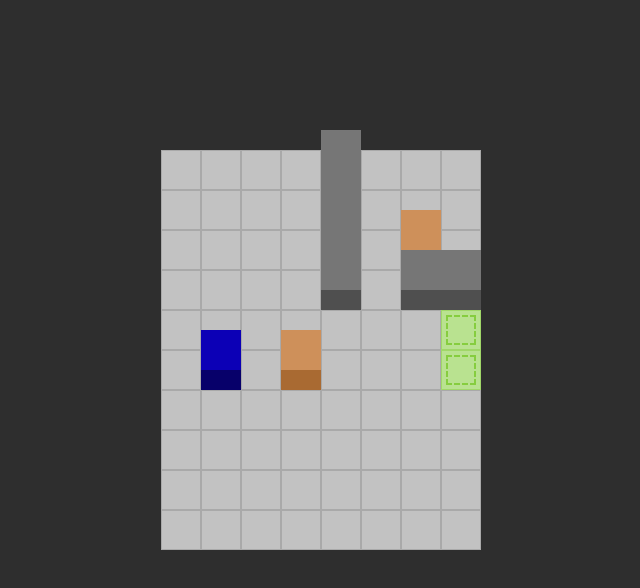
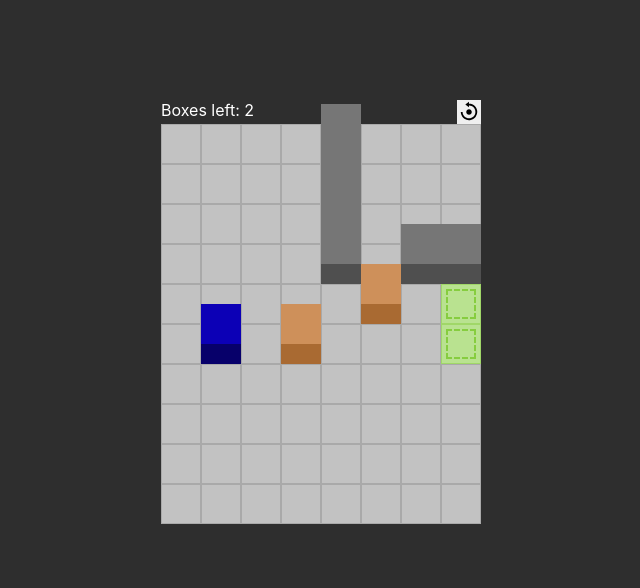
Before and after one commit to filip89/sokoban, a React (Create React App) app: page / in a window 1280 px wide. Shown: the top 588 px of the page, without its empty margins (319-959 px from the left). Built offline with nearby package versions, Linux system fonts and the light colour scheme.

Commit message:
refactor game component, add reset btn, game status

```diff
--- a/package.json
+++ b/package.json
@@ -13,6 +13,7 @@
     "node-sass": "^4.14.1",
     "react": "^17.0.1",
     "react-dom": "^17.0.1",
+    "react-icons": "^4.2.0",
     "react-scripts": "4.0.3",
     "typescript": "^4.2.3",
     "web-vitals": "^1.1.0"
--- a/src/App.tsx
+++ b/src/App.tsx
@@ -6,9 +6,9 @@ import { MapTemplate } from './components/Map';
 const defaultMapTemplate: string[][] = [
     ['g', 'g', 'g', 'g', 'o', 'g', 'g', 'g'],
     ['g', 'g', 'g', 'g', 'o', 'g', 'g', 'g'],
-    ['g', 'g', 'g', 'g', 'o', 'g', 'b', 'g'],
+    ['g', 'g', 'g', 'g', 'o', 'g', 'g', 'g'],
     ['g', 'g', 'g', 'g', 'o', 'g', 'o', 'o'],
-    ['g', 'g', 'g', 'g', 'g', 'g', 'g', 'd'],
+    ['g', 'g', 'g', 'g', 'g', 'b', 'g', 'd'],
     ['g', 'p', 'g', 'b', 'g', 'g', 'g', 'd'],
     ['g', 'g', 'g', 'g', 'g', 'g', 'g', 'g'],
     ['g', 'g', 'g', 'g', 'g', 'g', 'g', 'g'],
--- a/src/components/Game.scss
+++ b/src/components/Game.scss
@@ -1,18 +1,44 @@
 @import '../styles/global';
 
 .game-wrapper {
-    // perspective: 500px;
+    display: flex;
+    justify-content: center;
+    padding-top: 100px;
 }
 
+.game-status {
+    display: flex;
+    justify-content: space-between;
+}
+
+.reset-btn {
+    $color: rgb(239, 239, 239);
+    $size: 24px;
+    width: $size;
+    height: $size;
+    border: 0;
+    padding: 0;
+    outline: none;
+    cursor: pointer;
+    background-color: $color;
+
+    &:hover {
+        background-color: darken($color, 10%);
+    }
+}
+
+// TODO add perspective?
 .game {
     position: relative;
     display: table;
-    margin: 150px auto;
-    // transform: rotateX(10deg);
 }
 
 .movable-wrapper {
     position: absolute;
     display: inline-block;
     transition: 0.25s left linear, 0.25s top linear;
+
+    &--no-transition {
+        transition: none;
+    }
 }
--- a/src/components/Game.tsx
+++ b/src/components/Game.tsx
@@ -1,28 +1,43 @@
-import { useEffect, useLayoutEffect, useMemo, useRef, useState } from 'react';
+import { useCallback, useEffect, useLayoutEffect, useMemo, useRef, useState } from 'react';
 import useInput from '../hooks/useInput';
 import useLoop from '../hooks/useLoop';
 import Box from '../models/Box';
 import { Position } from '../models/Position';
-import * as positionScanner from '../services/MapTemplateEntities';
+import * as mapScanner from '../services/MapTemplateScanner';
 import { getMovementFromInputKey } from '../services/InputService';
 import './Game.scss';
 import Map, { MapTemplate } from './Map';
 import BlockGfx from './BlockGfx';
+import { BiReset } from 'react-icons/bi';
 
 export interface GameProps {
     mapTemplate: MapTemplate;
 }
 
 const Game: React.FC<GameProps> = ({ mapTemplate }) => {
-    const [playerPosition, setPlayerPosition] = useState<Position>(positionScanner.getPlayerPosition(mapTemplate));
+    const [playerPosition, setPlayerPosition] = useState<Position>(mapScanner.getPlayerPosition(mapTemplate));
     const playerRef = useRef<HTMLDivElement>(null);
     const boxesInitialData: Box[] = useMemo<Box[]>(() => {
-        return positionScanner.getBoxes(mapTemplate);
+        return mapScanner.getBoxes(mapTemplate);
     }, [mapTemplate]);
     const [boxesState, setBoxesState] = useState<Box[]>(boxesInitialData);
-    const boxesRefs = useRef<(HTMLDivElement | null)[]>([]);
+    const boxesRefs = useRef<HTMLDivElement[]>([]);
+    const destinations: Position[] = useMemo<Position[]>(() => {
+        return mapScanner.getDestinations(mapTemplate);
+    }, [mapTemplate]);
     const [isAnimating, setIsAnimating] = useState(false);
     const [currentInput, keyDownHandler, keyUpHandler] = useInput();
+    const [completed, setCompleted] = useState<boolean>(false);
+
+    const boxesLeft: number = useMemo(() => {
+        return boxesState.reduce<number>((count, box) => {
+            let boxAtDestination: boolean = !!destinations.find((destination) => {
+                return destination.row === box.position.row && destination.column === box.position.column;
+            });
+            if (!boxAtDestination) count++;
+            return count;
+        }, 0);
+    }, [boxesState, destinations]);
 
     useLoop(tryToMove, 10);
 
@@ -36,7 +51,7 @@ const Game: React.FC<GameProps> = ({ mapTemplate }) => {
             if (boxElem) {
                 let position: Position = box.position;
                 updateElementPosition(boxElem, position);
-                boxElem.style.zIndex = '' + position.row;
+                boxElem.style.zIndex = position.row.toString();
             }
         });
     }, [boxesState]);
@@ -56,13 +71,27 @@ const Game: React.FC<GameProps> = ({ mapTemplate }) => {
         elem.style.top = `${position.row * 40}px`;
     }
 
-    useEffect(() => {
-        setPlayerPosition(positionScanner.getPlayerPosition(mapTemplate));
-        setBoxesState(positionScanner.getBoxes(mapTemplate));
+    const reset = useCallback(() => {
+        playerRef.current && disableElemAnimationForTick(playerRef.current);
+        boxesRefs.current.forEach((boxElem) => disableElemAnimationForTick(boxElem));
+        setPlayerPosition(mapScanner.getPlayerPosition(mapTemplate));
+        setBoxesState(mapScanner.getBoxes(mapTemplate));
+        setCompleted(false);
     }, [mapTemplate]);
 
+    useEffect(() => {
+        reset();
+    }, [reset]);
+
+    function disableElemAnimationForTick(elem: HTMLDivElement): void {
+        elem?.classList.add('movable-wrapper--no-transition');
+        setTimeout(() => {
+            elem?.classList.remove('movable-wrapper--no-transition');
+        });
+    }
+
     function tryToMove(): void {
-        if (isAnimating || !currentInput) return;
+        if (isAnimating || !currentInput || completed) return;
         const movement: Position = getMovementFromInputKey(currentInput);
         const targetPosition: Position = getPositionByMovement(playerPosition, movement);
         if (!positionIsTraversable(mapTemplate, targetPosition)) return;
@@ -119,35 +148,55 @@ const Game: React.FC<GameProps> = ({ mapTemplate }) => {
 
     function handleTransitionEnd(): void {
         setIsAnimating(false);
+        setIfCompleted();
     }
+
+    function setIfCompleted(): void {
+        let undeliveredBox: Box | undefined = boxesState.find((box) => {
+            let notDelivered: boolean = !destinations.find((destination) => {
+                return destination.row === box.position.row && destination.column === box.position.column;
+            });
+            return notDelivered;
+        });
+
+        if (!undeliveredBox) {
+            setCompleted(true);
+        }
+    }
+
+    const playerElement: JSX.Element = (
+        <div
+            ref={playerRef}
+            className="movable-wrapper"
+            onTransitionEnd={handleTransitionEnd}
+            style={{ zIndex: playerPosition.row }}
+        >
+            <BlockGfx type="player"></BlockGfx>
+        </div>
+    );
+
+    const boxesElements: JSX.Element[] = useMemo<JSX.Element[]>(() => {
+        return boxesInitialData.map((box) => (
+            <div className="movable-wrapper" ref={registerBoxRef} key={box.id} data-box-id={box.id}>
+                <BlockGfx type="box"></BlockGfx>
+            </div>
+        ));
+    }, [boxesInitialData]);
 
     return (
         <div className="game-wrapper">
-            <div tabIndex={-1} className="game" onKeyDown={keyDownHandler} onKeyUp={keyUpHandler}>
-                <Map template={mapTemplate}></Map>
-                <div
-                    ref={playerRef}
-                    className="movable-wrapper"
-                    onTransitionEnd={handleTransitionEnd}
-                    style={{ zIndex: playerPosition.row }}
-                >
-                    <BlockGfx type='player'></BlockGfx>
+            <div>
+                <div className="game-status">
+                    <div>Boxes left: {boxesLeft}</div>
+                    <button className="reset-btn" onClick={reset}>
+                        <BiReset size="22" />
+                    </button>
                 </div>
-                {useMemo(
-                    () =>
-                        boxesInitialData.map((box) => (
-                            <div
-                                className="movable-wrapper"
-                                ref={registerBoxRef}
-                                onTransitionEnd={handleTransitionEnd}
-                                key={box.id}
-                                data-box-id={box.id}
-                            >
-                                <BlockGfx type='box'></BlockGfx>
-                            </div>
-                        )),
-                    [boxesInitialData]
-                )}
+                <div tabIndex={-1} className="game" onKeyDown={keyDownHandler} onKeyUp={keyUpHandler}>
+                    <Map template={mapTemplate}></Map>
+                    {playerElement}
+                    {boxesElements}
+                </div>
             </div>
         </div>
     );
--- a/src/index.scss
+++ b/src/index.scss
@@ -5,6 +5,7 @@ body {
     -webkit-font-smoothing: antialiased;
     -moz-osx-font-smoothing: grayscale;
     background-color: rgb(46, 46, 46);
+    color: white;
 }
 
 code {
--- a/src/services/MapTemplateEntities.ts
+++ b/src/services/MapTemplateScanner.ts
@@ -19,18 +19,21 @@ export function getPlayerPosition(mapTemplate: MapTemplate): Position {
     return position;
 }
 
-export function getBoxes(mapTemplate: MapTemplate): Box[] {
-    return mapTemplate.reduce<Box[]>((boxes, row, rowIndex) => {
+function getEntities<T>(mapTemplate: MapTemplate, entitySign: string, entityCreator: (position: Position) => T): T[] {
+    return mapTemplate.reduce<T[]>((items, row, rowIndex) => {
         row.forEach((field, columnIndex) => {
-            if (field === 'b') {
-                boxes.push(
-                    new Box({
-                        row: rowIndex,
-                        column: columnIndex,
-                    })
-                );
+            if (field === entitySign) {
+                items.push(entityCreator({ row: rowIndex, column: columnIndex }));
             }
         });
-        return boxes;
+        return items;
     }, []);
 }
+
+export function getBoxes(mapTemplate: MapTemplate): Box[] {
+    return getEntities<Box>(mapTemplate, 'b', (position: Position) => new Box(position));
+}
+
+export function getDestinations(mapTemplate: MapTemplate): Position[] {
+    return getEntities<Position>(mapTemplate, 'd', (position: Position) => position);
+}
```
Also changed, not shown: 1 other file (tests, documents, lock files or other folders).
